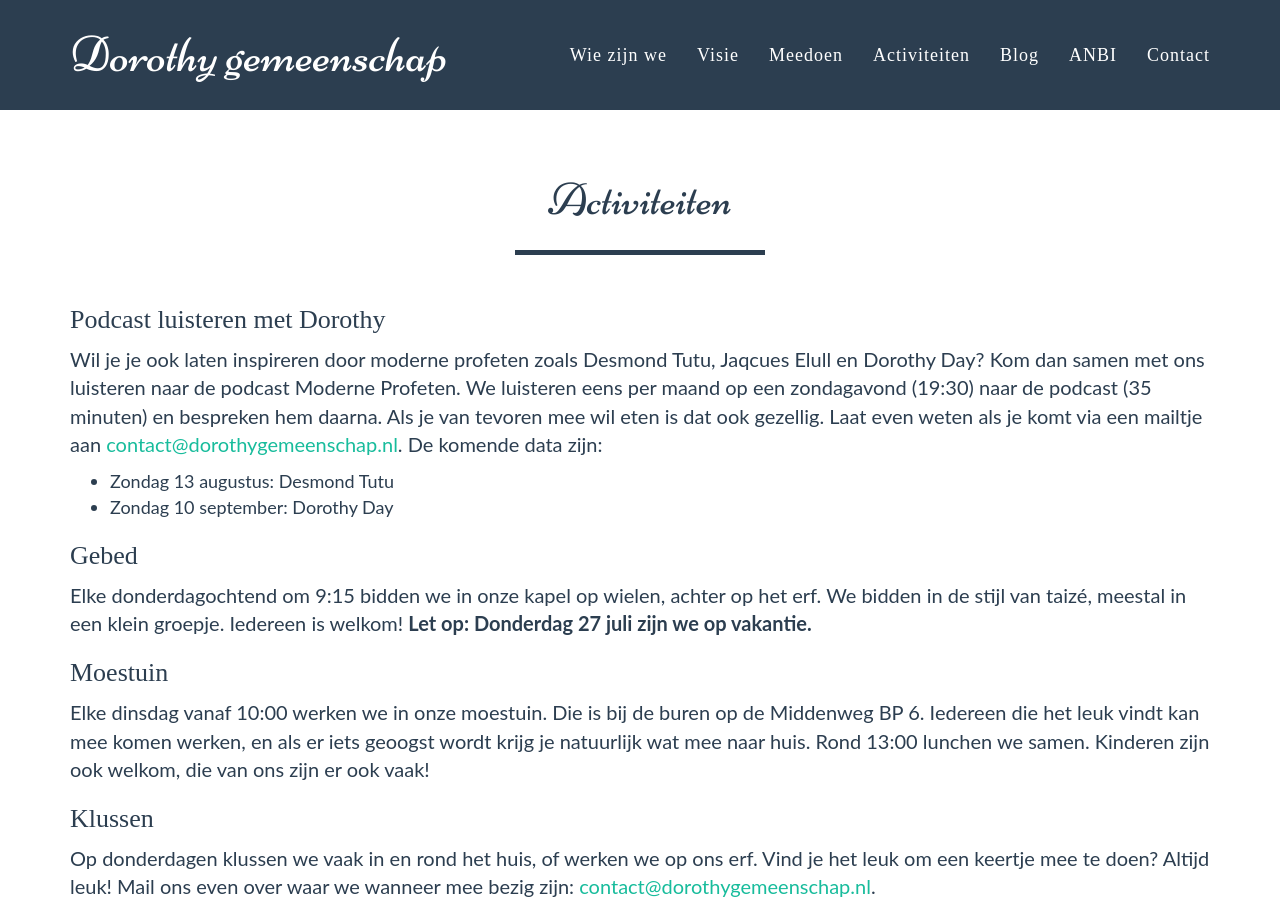
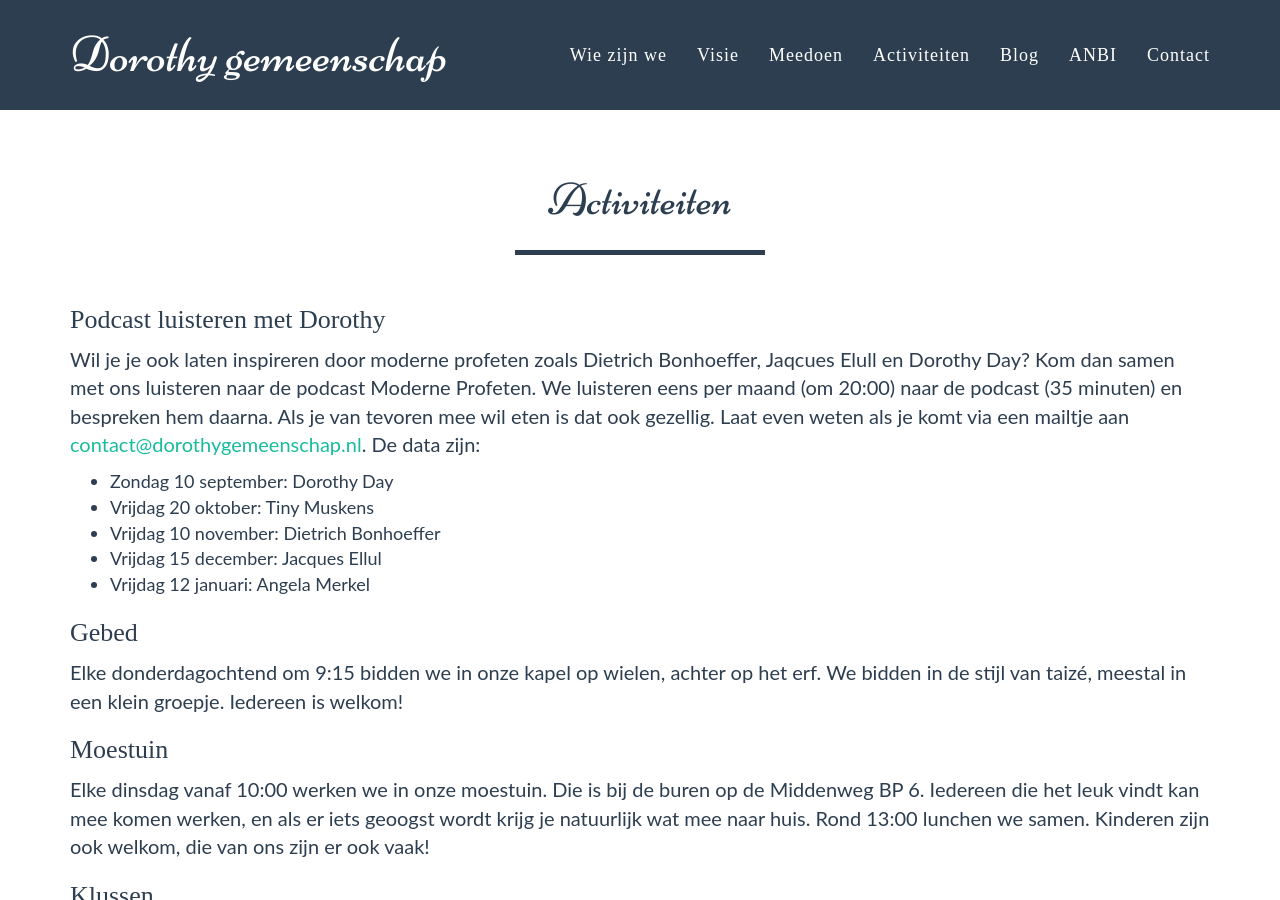
Before and after one commit to dorothygemeenschap/dorothygemeenschap.github.io, a Jekyll site: the page built from activiteiten.html, in a window 1280 px wide and 900 px high. Built offline with Jekyll 4.4.1, drawn with Linux system fonts in a browser that asks for light colours; some web fonts are replaced.

Commit message:
Update activiteiten.html

```diff
--- a/activiteiten.html
+++ b/activiteiten.html
@@ -3,20 +3,23 @@ layout: default
 title: Activiteiten
 ---
 <h3>Podcast luisteren met Dorothy</h3>
-<p>Wil je je ook laten inspireren door moderne profeten zoals Desmond Tutu, Jaqcues Elull en Dorothy Day?
+<p>Wil je je ook laten inspireren door moderne profeten zoals Dietrich Bonhoeffer, Jaqcues Elull en Dorothy Day?
   Kom dan samen met ons luisteren naar de podcast Moderne Profeten.
-  We luisteren eens per maand op een zondagavond (19:30) naar de podcast (35 minuten) en bespreken hem daarna.
+  We luisteren eens per maand (om 20:00) naar de podcast (35 minuten) en bespreken hem daarna.
   Als je van tevoren mee wil eten is dat ook gezellig.
-  Laat even weten als je komt via een mailtje aan <a href="mailto:contact@dorothygemeenschap.nl">contact@dorothygemeenschap.nl</a>. De komende data zijn:
+  Laat even weten als je komt via een mailtje aan <a href="mailto:contact@dorothygemeenschap.nl">contact@dorothygemeenschap.nl</a>. De data zijn:
    <ul>
-  <li>Zondag 13 augustus: Desmond Tutu</li>
      <li>Zondag 10 september: Dorothy Day</li>
+     <li>Vrijdag 20 oktober: Tiny Muskens</li>
+     <li>Vrijdag 10 november: Dietrich Bonhoeffer</li>
+     <li>Vrijdag 15 december: Jacques Ellul</li>
+     <li>Vrijdag 12 januari: Angela Merkel</li>
+
 </ul>
 </p>
 <h3>Gebed</h3>
 <p>Elke donderdagochtend om 9:15 bidden we in onze kapel op wielen, achter op het erf.
   We bidden in de stijl van taizé, meestal in een klein groepje. Iedereen is welkom!
-  <b>Let op: Donderdag 27 juli zijn we op vakantie.</b>
 </p>
 <h3>Moestuin</h3>
 <p>Elke dinsdag vanaf 10:00 werken we in onze moestuin. Die is bij de buren op de Middenweg BP 6.
```
